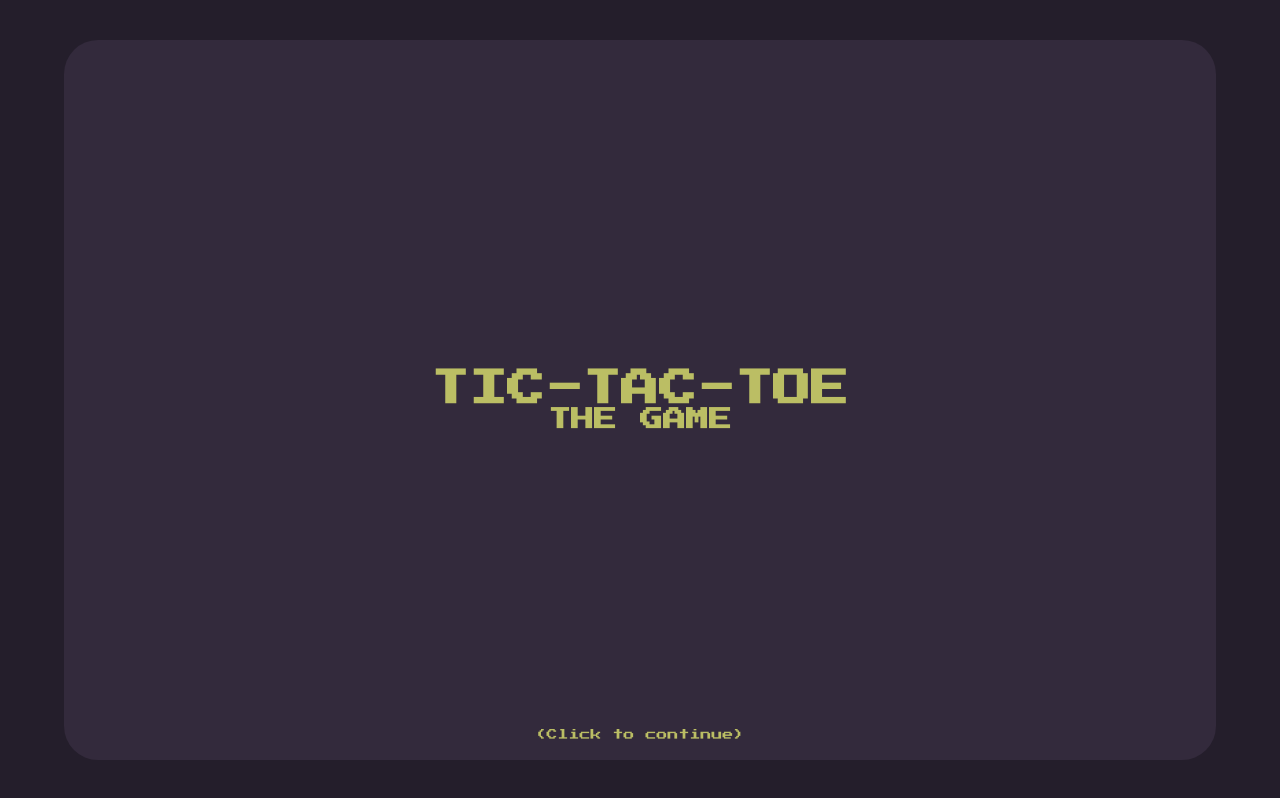
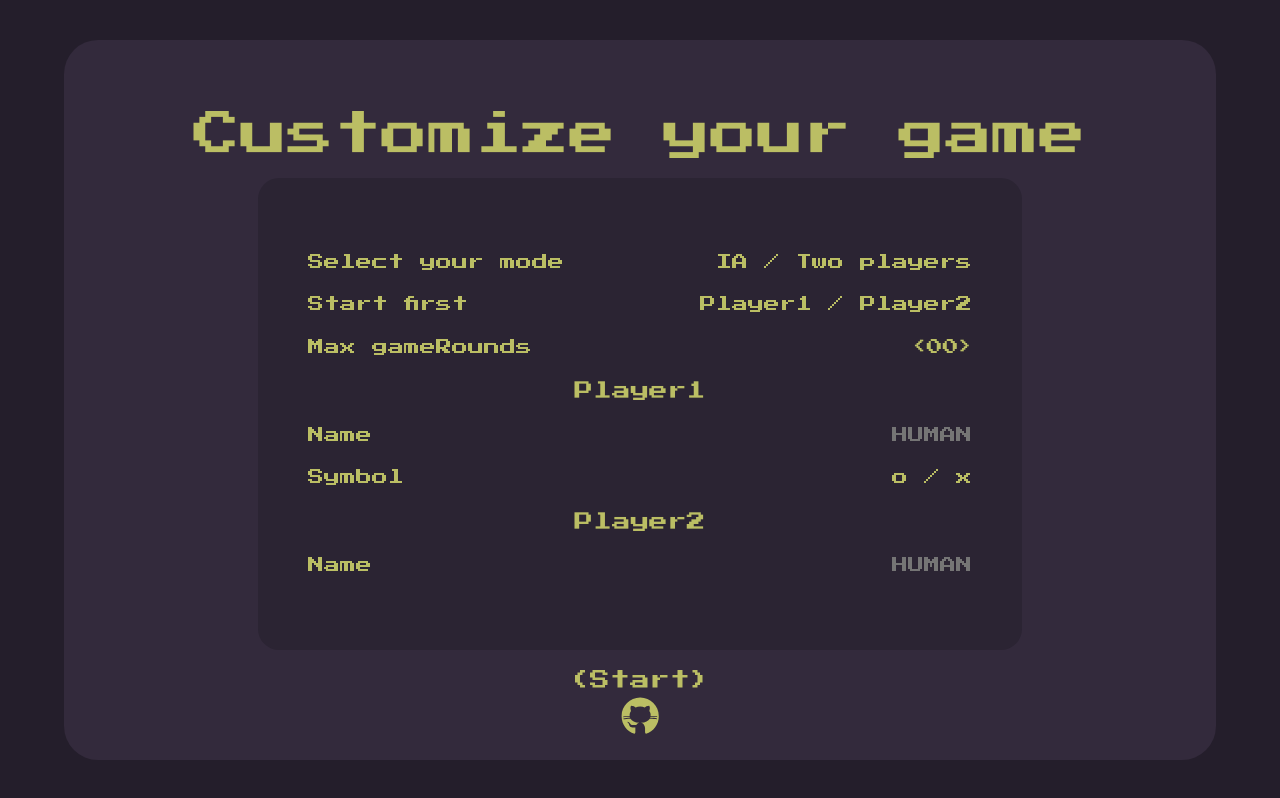
Before and after one commit to Apheiro/tic_tac_toe, a plain HTML site: page index.html in a window 1280 px wide. Drawn offline with Linux system fonts and the light colour scheme.

Commit message:
Make settings options.

```diff
--- a/index.html
+++ b/index.html
@@ -11,17 +11,74 @@
     <link rel="stylesheet" href="./styles/gameRounds.css">
     <link rel="stylesheet" href="./styles/presentation.css">
     <link rel="stylesheet" href="./styles/globalStyle.css">
+    <link rel="stylesheet" href="./styles/settings.css">
     <script src="./script.js" defer></script>
     <title>Tic Tac Toe</title>
 </head>
 
 <body>
     <main class="gamePanel">
-        <section class="presentation">
+        <section class="presentation" style="display: none;">
             <h1 class="title">TIC-TAC-TOE</h1>
             <h2 class="subTitle">THE GAME</h2>
+            <a href="https://github.com/Apheiro" class="btnPresentation">
+                <div class="githubBtn"></div>
+            </a>
             <p class="instruction">(Click to continue)</p>
         </section>
+
+        <section class="settings">
+            <h2 class="settingsTitle">Customize your game</h2>
+            <div class="settingsContent">
+
+                <div class="option">
+                    <p>Select your mode</p>
+                    <p><label>IA</label> / <label>Two players</label></p>
+                    <input type="radio" name="" id="">
+                    <input type="radio" name="" id="">
+                </div>
+
+                <div class="option">
+                    <p>Start first</p>
+                    <p><label>Player1</label> / <label>Player2</label></p>
+                    <input type="radio" name="" id="">
+                    <input type="radio" name="" id="">
+                </div>
+
+                <div class="option">
+                    <p>Max gameRounds</p>
+                    <div class="roundNum">
+                        <button><</button>
+                        <p>00</p>
+                        <button>></button>
+                    </div>
+                </div>
+
+                <h3>Player1</h3>
+                <div class="option">
+                    <p>Name</p>
+                    <input type="text" name="" id="" placeholder="HUMAN">
+                </div>
+
+                <div class="option">
+                    <p>Symbol</p>
+                    <p><label>o</label> / <label>x</label></p>
+                    <input type="radio" name="" id="">
+                    <input type="radio" name="" id="">
+                </div>
+
+                <h3>Player2</h3>
+                <div class="option">
+                    <p>Name</p>
+                    <input type="text" name="" id="" placeholder="HUMAN">
+                </div>
+            </div>
+            <button class="startBtn">(Start)</button>
+            <a href="https://github.com/Apheiro" class="btn set">
+                <div class="githubBtn"></div>
+            </a>
+        </section>
+
         <section class="playGame" style="display: none;">
             <div class="player1">
                 <div class="points">0</div>
@@ -51,9 +108,9 @@
                     <button class="btn">
                         <div class="refreshBtn"></div>
                     </button>
-                    <button class="btn">
+                    <a href="https://github.com/Apheiro" class="btn">
                         <div class="githubBtn"></div>
-                    </button>
+                    </a>
                 </div>
             </div>
 
--- a/styles/globalStyle.css
+++ b/styles/globalStyle.css
@@ -17,6 +17,7 @@ body {
 }
 
 .gamePanel {
+    position: relative;
     max-width: 1724px;
     width: 90%;
     max-height: 926px;
--- a/styles/presentation.css
+++ b/styles/presentation.css
@@ -1,5 +1,4 @@
 .presentation {
-    position: relative;
     display: flex;
     justify-content: center;
     align-items: center;
@@ -23,6 +22,25 @@
 .instruction{
     font-size: 11px;
     position:absolute;
-    bottom: 0px;
+    bottom: 10px;
     text-align: center;
 }
+
+.btnPresentation{
+    filter: hue-rotate(201deg) saturate(1.5) brightness(0.2);
+    position: absolute;
+    bottom: 20px;
+    width: 44px;
+    height: 44px;
+    background-color: transparent;
+    border: none;
+    margin:10px;
+    cursor: pointer;
+    transition: transform 0.2s;
+    display: flex;
+    justify-content: center;
+}
+
+.btnPresentation:hover {
+    transform: scale(1.2);
+}
--- /dev/null
+++ b/styles/settings.css
@@ -0,0 +1,64 @@
+.settings{
+    width: 100%;
+    height: 100%;
+    display: flex;
+    flex-direction: column;
+    align-items: center;
+    justify-content: center;
+}
+
+.settingsTitle{
+    font-size: 47px;
+    margin: 20px 0px;
+}
+
+.settingsContent{
+    width: 764px;
+    height: 472px;
+    background: #2B2433;
+    border-radius: 21px;
+    display: flex;
+    justify-content: space-evenly;
+    align-items: center;
+    flex-direction: column;
+    padding: 50px;
+}
+
+.option{
+    display: flex;
+    width: 100%;
+    justify-content: space-between;
+}
+.roundNum{
+    display: flex;
+}
+
+.roundNum button{
+    background-color: transparent;
+    border: none;
+}
+
+input[type="radio"]{
+    display: none;
+}
+
+input[type="text"]{
+    background-color: transparent;
+    border: none;
+    text-align: end;
+    font-size: 16px;
+    width: 250px;
+}
+
+.startBtn {
+    background-color: transparent;
+    border: none;
+    font-size: 20px;
+    cursor: pointer;
+    margin: 20px 0px;
+}
+
+.btn.set{
+    position: absolute;
+    bottom: 10px;
+}
```
